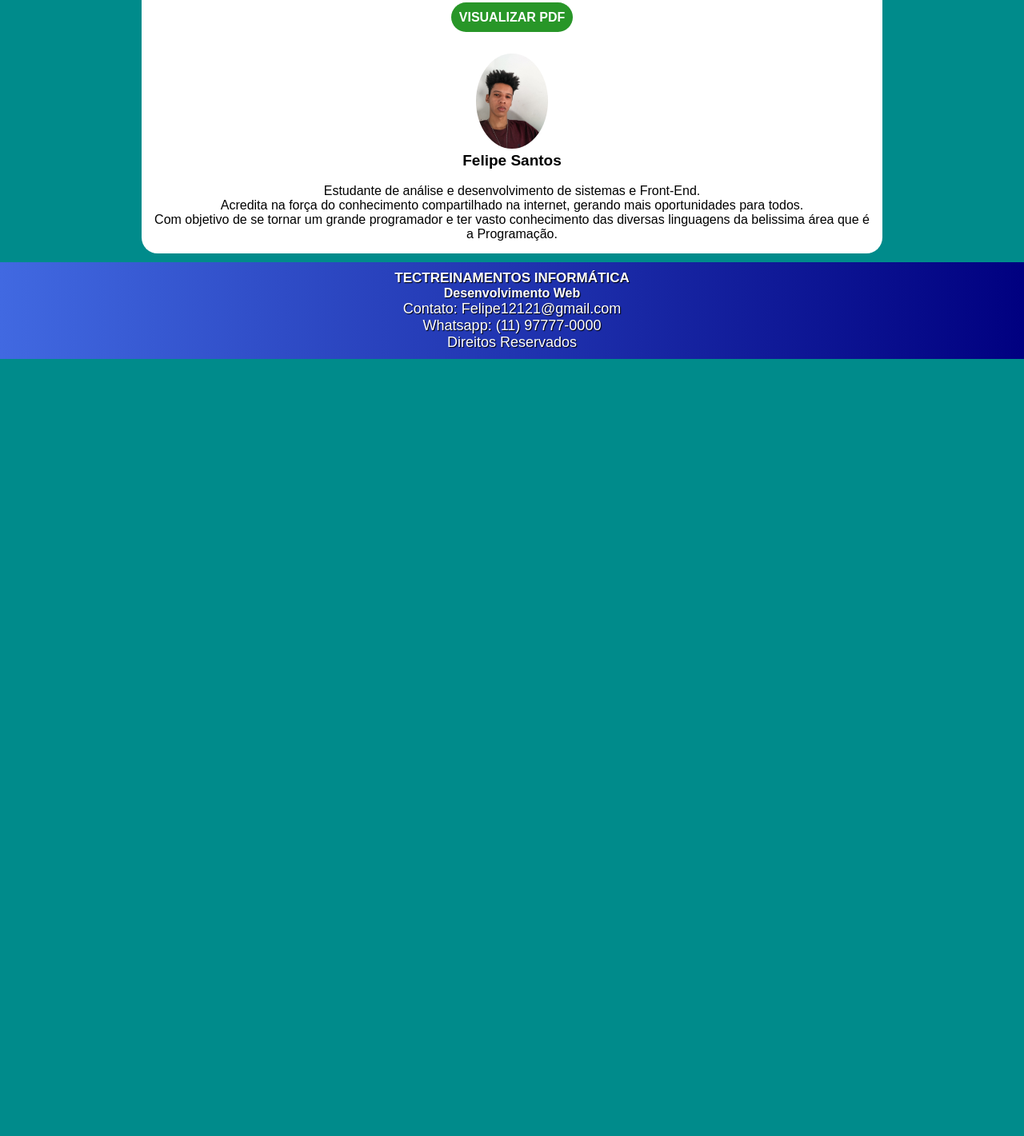
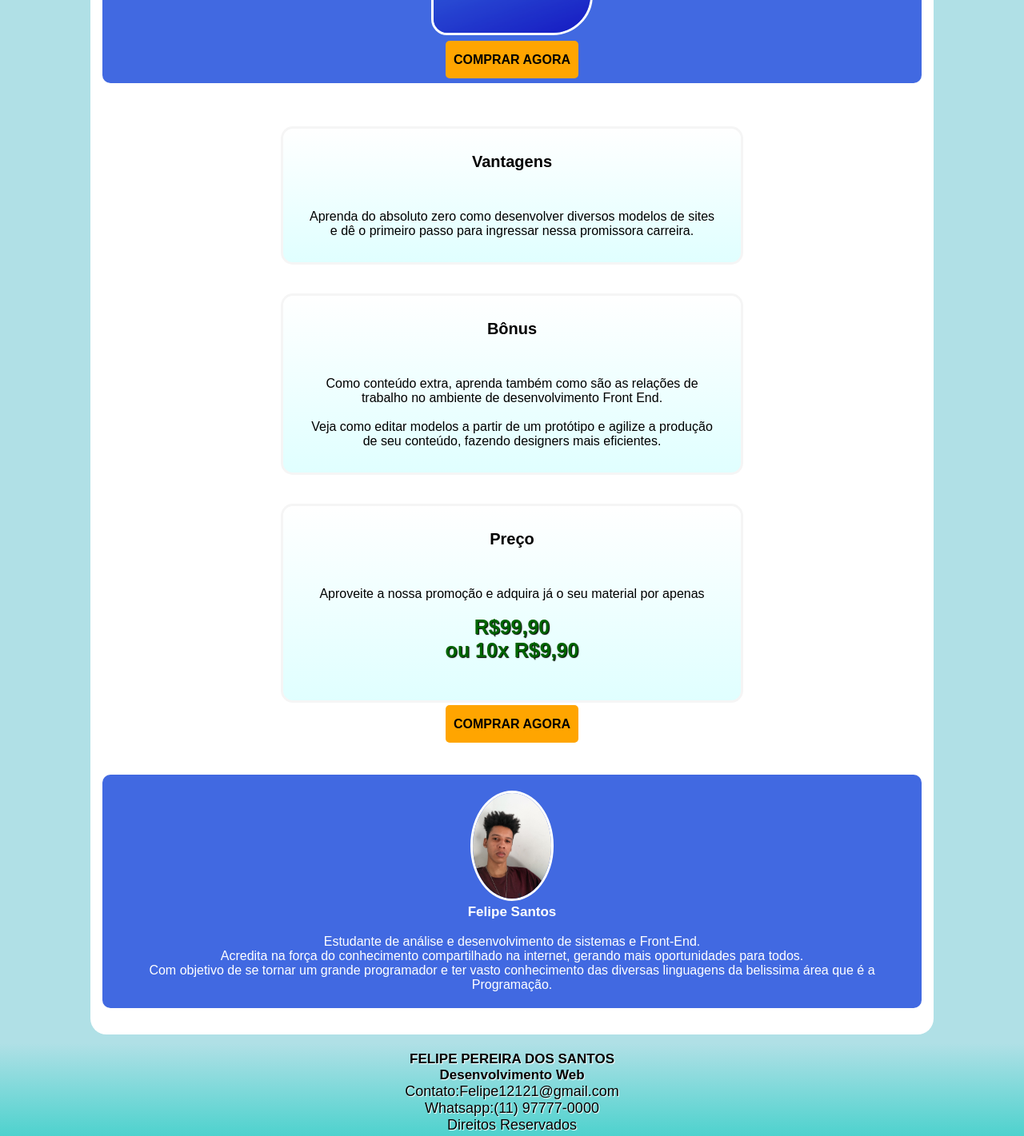
Before and after one commit to FelipeSlaik/landing-page-vendas, a plain HTML site: page index.html in a window 1280 px wide. Shown: the part 446-1867 px from the top of the page at 80% size. Before the commit the page ends 895 px from the top, so only its background shows below. Drawn offline with Linux system fonts and the light colour scheme.

Commit message:
Landing Page Vendas

```diff
--- a/css/estilo.css
+++ b/css/estilo.css
@@ -8,7 +8,7 @@ html{
     font-size: 62.5%;
 }
 header{
-    background: linear-gradient(to left, #000080, #4169e1);
+    background: linear-gradient(to bottom,  #48D1CC, #B0E0E6);
     color: #fff;
     font-size: 1.8rem;
     padding:1rem;
@@ -18,15 +18,15 @@ header{
     height: 100px;
 }
 body{
-    background-color:#008B8B;
+    background-color: #B0E0E6;
 }
 footer{
-    background: linear-gradient(to left, #000080, #4169e1);
-    color: #fff;
+    background: linear-gradient(to top,  #48D1CC, #B0E0E6);
+    color: #000;
     font-size: 1.8rem;
     padding: 1rem;
     text-align: center;
-    text-shadow: 1px 1px 1px #000;
+    text-shadow: 1px 1px 1px #fff;
 }
 
 .conteudo-topo{
@@ -37,7 +37,7 @@ footer{
     margin-top: 4rem;
     margin-left:auto;
     margin-right:auto;
-    max-width: 70%;
+    max-width: 80%;
     padding-top: 3rem;
     position: relative;
     z-index:  1;
@@ -48,7 +48,8 @@ h1{
 }
 
 h2{
-    font-size: 1.9rem;
+    font-size: 2rem;
+    padding-bottom: 3rem;
 }
 
 h3{
@@ -56,7 +57,10 @@ h3{
 }
 
 h4{
-    font-size: 1.6rem;
+    font-size: 2.5rem;
+    color: rgb(0, 100,0);
+    font-weight: bold;
+    text-shadow: 1px 1px 1px #000;
 }
 
 figure{
@@ -66,14 +70,15 @@ figure{
     border-radius: 20px 20px 50px 20px;
     width: 20%;
     height: 5%;
+    border: solid #fff
 }
-#aluno{
+#foto-aluno{
     border-radius: 100%;
     width: 10%;
     height: 2.5%;
 }
 @media(min-width: 280px) and (max-width:820px){
-    #aluno{
+    #foto-aluno{
         border-radius: 100%;
         width: 60%;
         height: 40%;
@@ -88,14 +93,35 @@ figure{
 }
 a{
     text-decoration:none;
-    color: #fff;
+    color: #000;
     font-weight: bold;
-    background-color: rgb(40, 150, 40);
+    background-color: rgb(255, 165, 0);
+    padding-left: 60px;
+    padding-right: 60px;
     padding: 10px;
-    border-radius: 20px;
+    padding-top: 15px;
+    padding-bottom: 15px;
+    border-radius: 5px;
 }
 a:hover{
     color: #000;
     border: solid;
-    background-color: rgb(20, 200, 20);
+    background-color: rgb(255, 140, 0);
 }
+.sobre{
+   width: 50%;
+   text-align: center;
+   border-radius: 15px 15px 15px 15px;
+   border: solid rgba(245, 245, 245, 1);
+   margin: 0 auto;
+   padding-top: 30px;
+   padding: 3rem;
+   background: linear-gradient(to bottom, #fff, #E0FFFF);
+}
+.aluno{
+    text-align: center;
+    color: #fff;
+    background-color: #4169e1;
+    padding: 2rem;
+    border-radius: 10px 10px 10px 10px;
+}
--- a/index.html
+++ b/index.html
@@ -14,32 +14,75 @@
     </header>
     <br>
     <section class="conteudo-topo">
+        <div class="aluno">
                 <h1>Visualize agora mesmo o E-book:<br> Desenvolvimento Front-End para Iniciantes</h1>
+
             <br>
             <figure>
                 <img class="imagens-site" src="img/capa-ebook.png" alt=primeira imagem do site>
             </figure>
             <br>
-        <buttom><a href="img/ebook.pdf" target="_blank"> VISUALIZAR PDF </a></buttom>
+            <buttom><a href="https://relogioslaik.netlify.app/" target="_blank"> COMPRAR AGORA </a></buttom>
             <!-- target="_blank" faz abrir link em outra guia-->
+        </div>
         <br>
         <br>
         <br>
+
+        <div class="sobre">
+            <h2>Vantagens</h2>
+            <br>
+            <p>Aprenda do absoluto zero como desenvolver diversos modelos de sites e dê o primeiro passo para ingressar nessa promissora carreira.</p>
+        </div>
+
+        <br>
+        <br>
+
+        <div class="sobre">
+            <h2>Bônus</h2>
+            <br>
+            <p>Como conteúdo extra, aprenda também como são as relações de trabalho no ambiente de desenvolvimento Front End. </p>
+            <br>
+            <p>Veja como editar modelos a partir de um protótipo e agilize a produção de seu conteúdo, fazendo designers mais eficientes.</p>
+        </div>
+
+        <br>
+        <br>
+
+        <div class="sobre">
+            <h2>Preço</h2>
+            <br>
+            <p>Aproveite a nossa promoção e adquira já o seu material por apenas</p>
+            <br>
+            <h4>R$99,90 <br> ou 10x R$9,90</h4>
+            <br>
+
+        </div>
+        <br>
+        <buttom><a href="https://pizzariabairroslaik.netlify.app/" target="_blank"> COMPRAR AGORA </a></buttom>
+        <br>
+        <br>
+        <br>
+        <br>
+       <div class="aluno">
         <figure>
-            <img class="imagens-site" id="aluno" src="img/minha foto.png" alt="Felipe Santos">
+
+            <img class="imagens-site" id="foto-aluno" src="img/minha foto.png" alt="Felipe Santos">
         </figure>
-        <h2>Felipe Santos</h2>
+        <h3>Felipe Santos</h3>
         <br>
         <p>Estudante de análise e desenvolvimento de sistemas e Front-End.</p>
         <p>Acredita na força do conhecimento compartilhado na internet, gerando mais oportunidades para todos.</p>
-        <p>Com objetivo de se tornar um grande programador e ter vasto conhecimento das diversas linguagens da belissima área que é a Programação. </p>
+        <p>Com objetivo de se tornar um grande programador e ter vasto conhecimento das diversas linguagens da belissima área que é a Programação.</p>
+       </div>
+       <br>
     </section>
     <br>
     <footer>
-        <h3>TECTREINAMENTOS INFORMÁTICA</h3>
-        <H4>Desenvolvimento Web</H4>
-        <p>Contato: Felipe12121@gmail.com</p>
-        <p>Whatsapp: (11) 97777-0000</p>
+        <h3>FELIPE PEREIRA DOS SANTOS</h3>
+        <h3>Desenvolvimento Web</h3>
+        <p>Contato:Felipe12121@gmail.com</p>
+        <p>Whatsapp:(11) 97777-0000</p>
         <p>Direitos Reservados</p>
 
     </footer>
```
Lines whose indentation alone changed are shown as unchanged.
